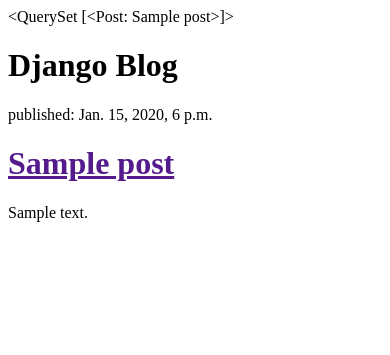
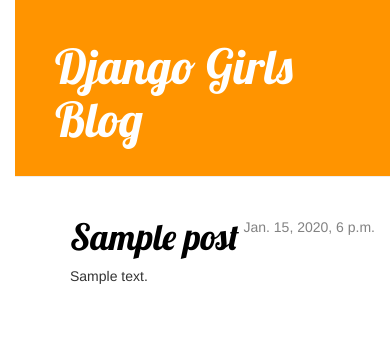
Before and after one commit to quadrant26/djangoblog, a Django app: page / in a window 390 px wide. Shown: the top 355 px of the page. Run offline with Django 3.2, Linux system fonts and the light colour scheme; tables that the repository leaves empty hold one stand-in row (values such as "Sample post"); some libraries are stand-ins or nearby versions.

Commit message:
添加css 和 模版操作

```diff
--- /dev/null
+++ b/blog/static/css/blog.css
@@ -0,0 +1,50 @@
+body {
+    padding-left: 15px;
+}
+.page-header {
+        background-color: #ff9400;
+        margin-top: 0;
+        padding: 20px 20px 20px 40px;
+    }
+
+    .page-header h1, .page-header h1 a, .page-header h1 a:visited, .page-header h1 a:active {
+        color: #ffffff;
+        font-size: 36pt;
+        text-decoration: none;
+    }
+
+    .content {
+        margin-left: 40px;
+    }
+
+    h1, h2, h3, h4 {
+        font-family: 'Lobster', cursive;
+    }
+
+    .date {
+        float: right;
+        color: #828282;
+    }
+
+    .save {
+        float: right;
+    }
+
+    .post-form textarea, .post-form input {
+        width: 100%;
+    }
+
+    .top-menu, .top-menu:hover, .top-menu:visited {
+        color: #ffffff;
+        float: right;
+        font-size: 26pt;
+        margin-right: 20px;
+    }
+
+    .post {
+        margin-bottom: 70px;
+    }
+
+    .post h1 a, .post h1 a:visited {
+        color: #000000;
+    }
--- /dev/null
+++ b/blog/templates/blog/base.html
@@ -0,0 +1,24 @@
+{% load static %}
+    <html>
+        <head>
+            <title>Django Girls blog</title>
+            <link rel="stylesheet" href="//maxcdn.bootstrapcdn.com/bootstrap/3.2.0/css/bootstrap.min.css">
+            <link rel="stylesheet" href="//maxcdn.bootstrapcdn.com/bootstrap/3.2.0/css/bootstrap-theme.min.css">
+            <link href='//fonts.googleapis.com/css?family=Lobster&subset=latin,latin-ext' rel='stylesheet' type='text/css'>
+            <link rel="stylesheet" href="{% static 'css/blog.css' %}">
+        </head>
+        <body>
+            <div class="page-header">
+                <h1><a href="/">Django Girls Blog</a></h1>
+            </div>
+
+            <div class="content container">
+                <div class="row">
+                    <div class="col-md-8">
+                    {% block content %}
+                    {% endblock %}
+                    </div>
+                </div>
+            </div>
+        </body>
+    </html>
--- a/blog/templates/blog/post_list.html
+++ b/blog/templates/blog/post_list.html
@@ -1,22 +1,13 @@
-<!DOCTYPE html>
-<html lang="en">
-<head>
-    <meta charset="UTF-8">
-    <title>Neptune's Blog</title>
-</head>
-<body>
-    {{ posts }}
+{% extends 'blog/base.html' %}
 
-    <div>
-        <h1>Django Blog</h1>
-    </div>
-
+{% block content %}
     {% for post in posts %}
-        <div>
-            <p>published: {{ post.published_date }}</p>
+        <div class="post">
+            <div class="date">
+                {{ post.published_date }}
+            </div>
             <h1><a href="">{{ post.title }}</a></h1>
             <p>{{ post.text|linebreaksbr }}</p>
         </div>
     {% endfor %}
-</body>
-</html>
+{% endblock %}
```
